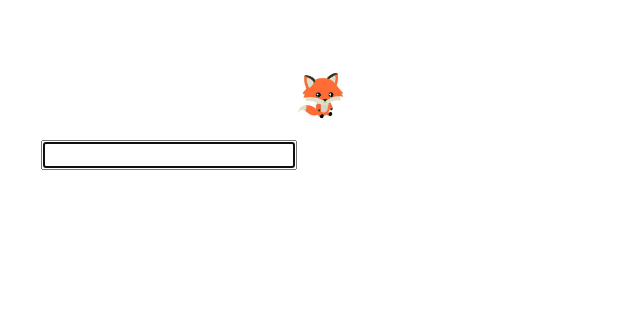
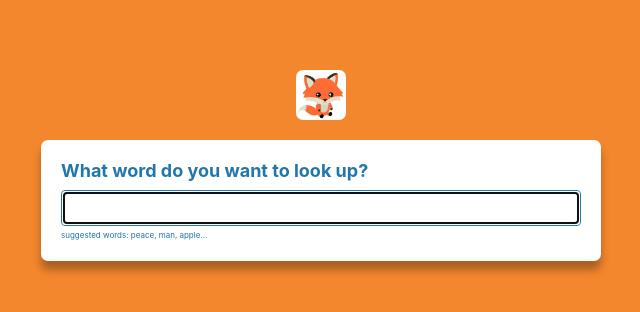
Before and after one commit to logachov/dictionary-search, a React (Create React App) app: page / in a window 1280 px wide. Shown: the top 312 px of the page, without its empty margins (319-959 px from the left). Built offline with nearby package versions, Linux system fonts and the light colour scheme.

Commit message:
added styles

```diff
--- a/src/App.css
+++ b/src/App.css
@@ -5,11 +5,13 @@
   margin: 30px auto;
   color: #2277aa;
   border-radius: 4px;
-  background-color: #ffffff;
+  min-width: 300px;
+
 }
 
 .logo {
   display: block;
   margin: 20px auto;
   width: 50px;
+  border-radius: 7px;
 }
--- a/src/Dictionary.css
+++ b/src/Dictionary.css
@@ -1,5 +1,25 @@
-.Dictionary {
-    width: 200px;
-    margin: 0 auto;
-    background-color: #ffffff;
+.Dictionary section {
+    background-color: white;
+    padding: 20px;
+    margin: 20px 0;
+    border-radius: 7px;
+    box-shadow: 0 9px 9px rgb(0 0 0 / 30%);
 }
+
+.Dictionary input {
+    width: 100%;
+    color: #2277aa;
+    border-radius: 4px;
+    border: 1px solid #2277aa;
+    padding: 5px 10px;
+}
+
+.Dictionary .hint {
+    font-size: 8px;
+    margin-top: 3px;
+}
+
+.Dictionary h1 {
+    font-size: 18px;
+    font-weight: bold;
+}
--- a/src/Dictionary.js
+++ b/src/Dictionary.js
@@ -1,15 +1,15 @@
 import React, { useState } from "react";
 import axios from "axios";
 import Results from "./Results";
+import "./Dictionary.css";
 
 export default function Dictionary() {
-    let [word, setWord] = useState("");
+    let [word, setWord] = useState("hello");
     let [results, setResults] = useState(null);
 
 
     function apiResponse(response) {
         setResults(response.data[0]);
-        console.log(response.data[0]);
     }
 
     function search(event) {
@@ -24,10 +24,16 @@ export default function Dictionary() {
 
     return (
         <div className="Dictionary">
-            <form onSubmit={search}>
-                <input type="search" autoComplete="off"
-                    autoFocus="on" onChange={newWord} />
-            </form>
+            <section>
+                <h1>What word do you want to look up?</h1>
+                <form onSubmit={search}>
+                    <input type="search" autoComplete="off"
+                        autoFocus="on" onChange={newWord} />
+                </form>
+                <div className="hint">
+                    suggested words: peace, man, apple...
+                </div>
+            </section>
             <Results results={results} />
         </div>
     )
--- /dev/null
+++ b/src/Phonetics.css
@@ -0,0 +1,25 @@
+.Phonetics {
+    margin: 20px 0;
+}
+
+.Phonetics a {
+    text-decoration: none;
+    border: 1px solid #2277aa;
+    color: #2277aa;
+    border-radius: 20px;
+    font-size: 12px;
+    font-weight: bold;
+    margin-right: 10px;
+    padding: 10px 15px;
+    transition: all 150ms ease-in-out;
+}
+
+.Phonetics a:hover {
+    color: #fff;
+    background-color: #2277aa;
+}
+
+.Phonetics span {
+    opacity: 0.8;
+    font-weight: bold;
+}
--- a/src/Phonetics.js
+++ b/src/Phonetics.js
@@ -1,4 +1,5 @@
 import React from "react";
+import "./Phonetics.css";
 
 export default function Phonetics(props) {
     return (
@@ -6,8 +7,10 @@ export default function Phonetics(props) {
             <a href={props.phonetic.audio} target="_blank" rel="noreferrer">
                 Listen
             </a>
-            <br />
-            {props.phonetic.text}
+            <span>
+                {props.phonetic.text}
+            </span>
+
         </div>
     );
 }
--- /dev/null
+++ b/src/Results.css
@@ -0,0 +1,5 @@
+.Results h2 {
+    font-size: 36px;
+    font-weight: bold;
+    line-height: 1.5;
+}
--- a/src/Results.js
+++ b/src/Results.js
@@ -1,11 +1,13 @@
 import React from "react";
 import Meaning from "./Meanings";
 import Phonetics from "./Phonetics";
+import "./Results.css"
 
 export default function Results(props) {
     if (props.results) {
         return (
             <div className="Results">
+                <section>
                     <h2>{props.results.word}</h2>
                     {props.results.phonetics.map(function (phonetic, index) {
                         return (
@@ -13,18 +15,15 @@ export default function Results(props) {
                                 <Phonetics phonetic={phonetic} />
                             </div>
                         )
-                })
-
-                }
+                    })}
+                </section>
                 {props.results.meanings.map(function (meaning, index) {
                     return (
-                        <div key={index}>
+                        <section key={index}>
                             <Meaning meaning={meaning} />
-                        </div>
+                        </section>
                     )
-                })
-
-                }
+                })}
             </div>
         )
     }
--- a/src/index.css
+++ b/src/index.css
@@ -5,7 +5,7 @@ body {
     sans-serif;
   -webkit-font-smoothing: antialiased;
   -moz-osx-font-smoothing: grayscale;
-
+  background-color: #f3872e;
 }
 
 code {
```
Lines whose indentation alone changed are shown as unchanged.
